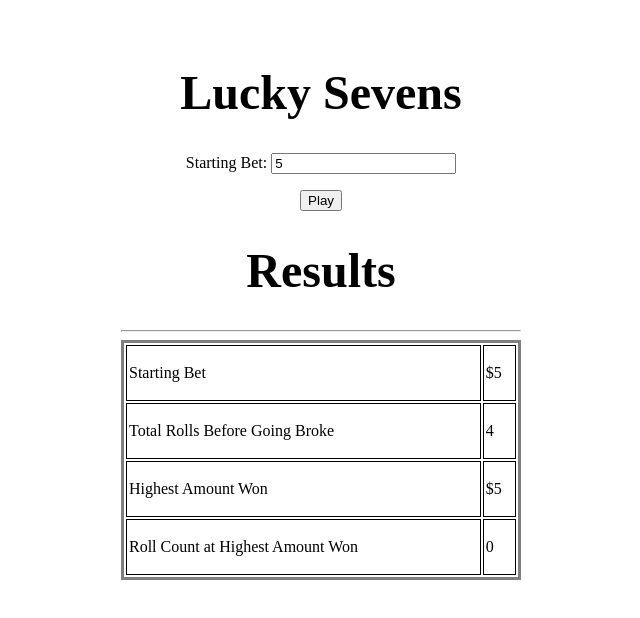
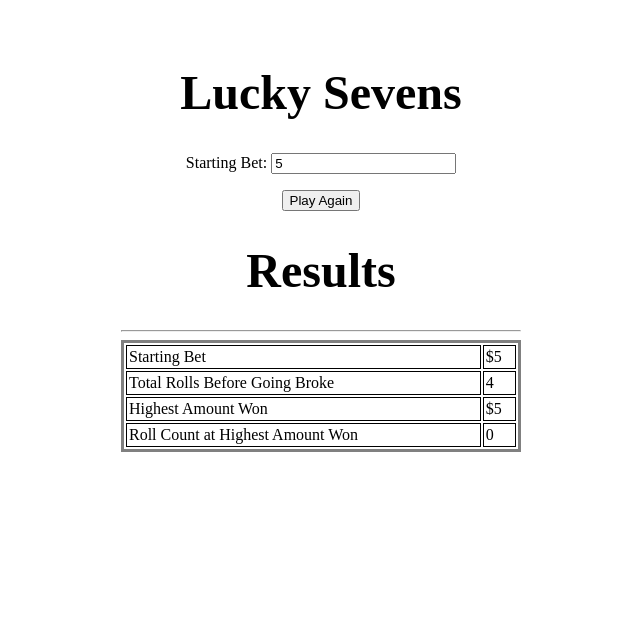
Before and after one commit to olsen601/luckySevens, a plain HTML site: page index.html in a window 1280 px wide. Both pictures are taken after typing "5" into the empty fields and a click on the input "Play". Shown: the whole page, without its empty margins (319-959 px from the left). Drawn offline with Linux system fonts and the light colour scheme.

Commit message:
Removed table from index.html file and relocated to luckySevens.js so that the table now loads after the submit button is clicked. Also added a reset function to clean out data from the previous game.

```diff
--- a/index.html
+++ b/index.html
@@ -21,29 +21,9 @@
           <label>Starting Bet: </label>
           <input id="bet" type="number" step="0.01" placeholder="$0.00">
         </div><br>
-        <p id="playBtn"><input type="submit" value="Play"/></p>
+        <p id="playBtn"><input id="submitInput" type="submit" value="Play"/></p>
       </form>
       <div id="results">
-        <h1>Results</h1>
-        <hr>
-        <table id="resultsTable">
-          <tr>
-            <td>Starting Bet</td>
-            <td></td>
-          </tr>
-          <tr>
-            <td>Total Rolls Before Going Broke</td>
-            <td></td>
-          </tr>
-          <tr>
-            <td>Highest Amount Won</td>
-            <td></td>
-          </tr>
-          <tr>
-            <td>Roll Count at Highest Amount Won</td>
-            <td></td>
-          </tr>
-        </table>
       </div>
     </div>
   </body>
--- a/scripts/luckySevens.js
+++ b/scripts/luckySevens.js
@@ -1,35 +1,20 @@
-var bet = 0;
+var bet;
 var results = document.getElementById("results");
 var resultsTable;
-var initialBet = 0;
-var high = 0;
+var initialBet;
+var high;
 var highRolls = 0;
 var rolls = 0;
-var count = 0;
-
-
-/*'use strict';
-window.addEventListener('load', function setup() {
-  results = document.getElementById("results");
-  if (count == 0){
-    results.style.visibility = "hidden";
-  } else {
-    results.style.visibility = "visible";
-    return
-  }
-  count += 1;
-});*/
-//preventDefault disables visibility since it will no longer be loading when the form is submitted
 
 function checkBet() {
   bet = document.getElementById("bet").value;
   initialBet = bet;
   high = bet;
-  console.log(bet);
+  //console.log(bet);
   if(bet >= 1 && bet != 0){
     play(bet);
     resultsOutput();
-    //todo play
+    reset();
   } else {
     alert("Bet must be greater than zero to play.")
   };
@@ -53,27 +38,18 @@ function play(bet) {
 };
 
 function resultsOutput() {
-  resultsTable = document.getElementById("resultsTable");
-  /*var startingBet = document.getElementById("startingBet");
-  var totalRolls = document.getElementById("totalRolls");
-  var highestAmount = document.getElementById("highestAmount");
-  var rollCountHighest = document.getElementById("rollCountHighest");*/
+  resultsTable = document.getElementById("results");
+  resultsTable.innerHTML = ('<h1>Results</h1><hr><table id="resultsTable"><tr><td>Starting Bet</td><td>$'+initialBet+'</td></tr><tr><td>Total Rolls Before Going Broke</td><td>'+rolls+'</td></tr><tr><td>Highest Amount Won</td><td>$'+high+'</td></tr><tr><td>Roll Count at Highest Amount Won</td><td>'+highRolls+'</td></tr></table>');
+  var alterSubmit = document.getElementById('submitInput');
+  alterSubmit.value = ("Play Again");
+}
 
-  var rowOne = resultsTable.rows[0].cells;
-  rowOne[1].innerHTML = ("<p>$"+initialBet+"</p>");
-  console.log(initialBet);
-  var rowTwo = resultsTable.rows[1].cells;
-  rowTwo[1].innerHTML = ("<p>"+rolls+"</p>");
-  console.log(rolls);
-  var rowThree = resultsTable.rows[2].cells;
-  rowThree[1].innerHTML = ("<p>$"+high+"</p>");
-  console.log(high);
-  var rowFour = resultsTable.rows[3].cells;
-  rowFour[1].innerHTML = ("<p>"+highRolls+"</p>");
-  console.log(highRolls);
-  //alter to for loop based on row and cell with and array of the values
+function reset() {
+  rolls = 0;
+  high = 0;
+  highRolls = 0;
 }
 
 function roleDice() {
-  return Math.floor(Math.random() * 6) + 1;
+  return (Math.floor(Math.random() * 6) + 1);
 }
```
